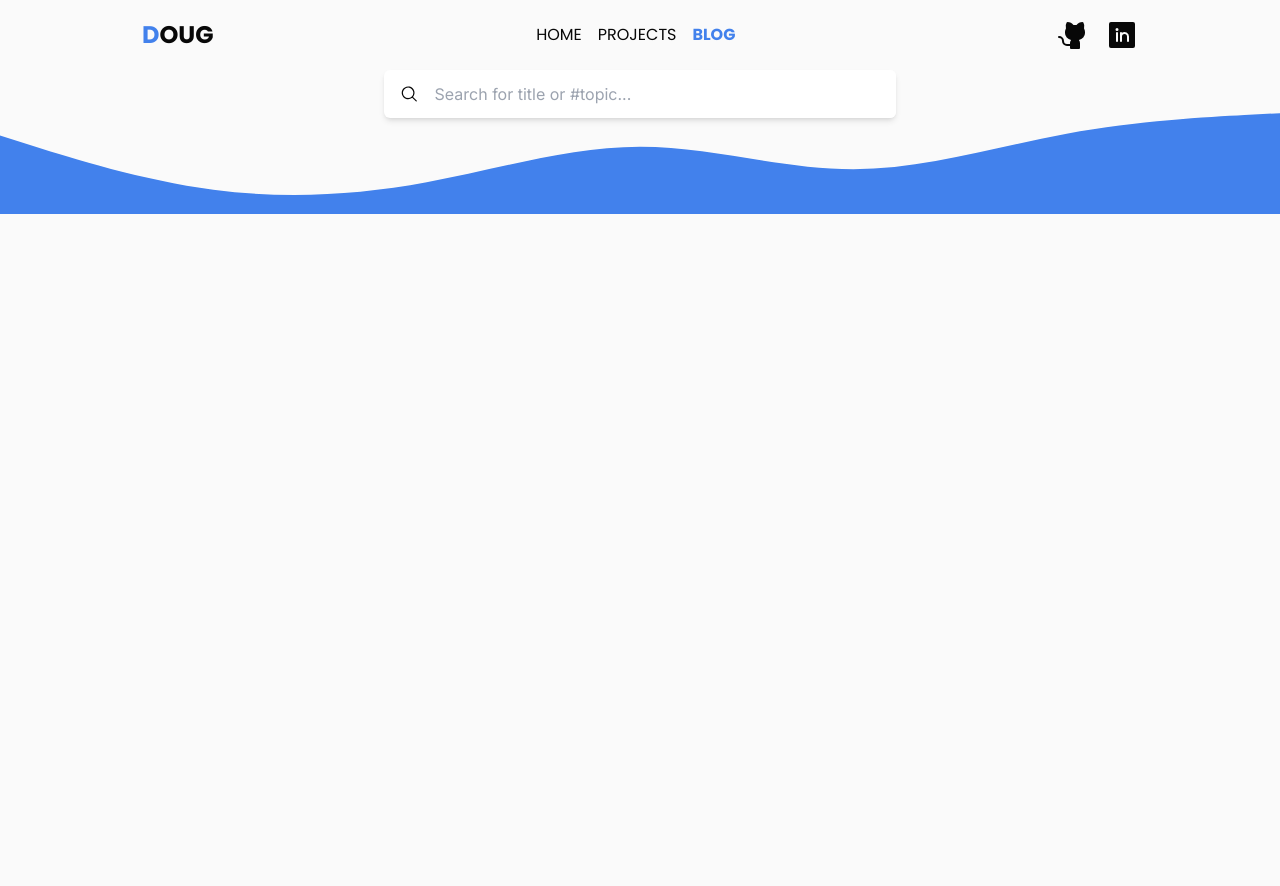
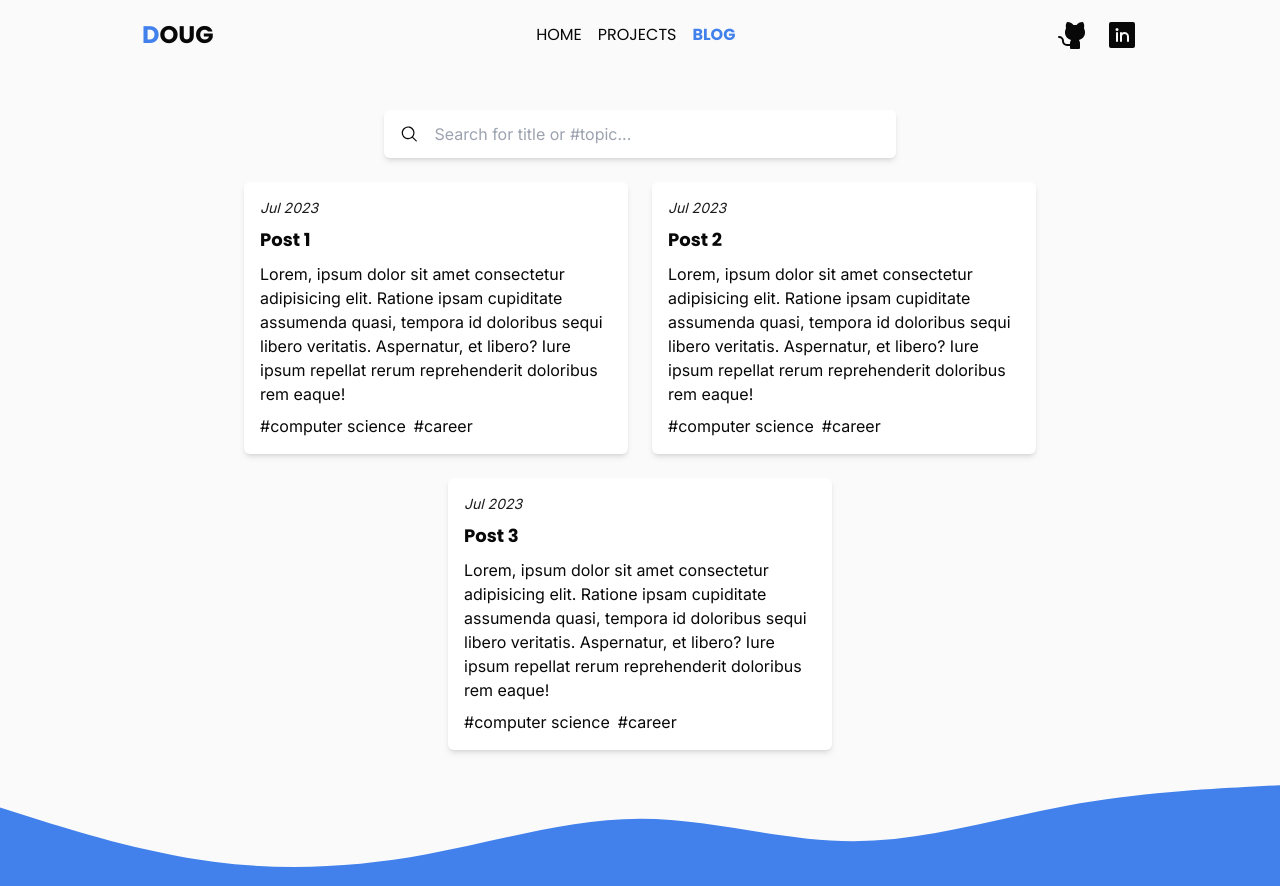
Before and after one commit to dougdomingos/portfolio, a Next.js app: page /blog in a window 1280 px wide. Before the commit the page ends 800 px from the top, so only its background shows below. Built offline with nearby package versions, Linux system fonts and the light colour scheme.

Commit message:
feat: add PostList component

```diff
--- a/src/app/blog/page.tsx
+++ b/src/app/blog/page.tsx
@@ -1,10 +1,10 @@
-import Searchbar from "@components/Searchbar";
 import Container from "@components/layout/Container";
+import Blog from "@components/pages/blog";
 
 export default function BlogPage() {
   return (
-    <Container className="flex justify-center">
-      <Searchbar />
+    <Container>
+      <Blog />
     </Container>
   )
 }
--- /dev/null
+++ b/src/components/pages/blog/PostList.tsx
@@ -0,0 +1,51 @@
+import { Post } from '@customTypes/Post';
+
+const posts: Post[] = [
+  {
+    title: 'Post 1',
+    description:
+      'Lorem, ipsum dolor sit amet consectetur adipisicing elit. Ratione ipsam cupiditate assumenda quasi, tempora id doloribus sequi libero veritatis. Aspernatur, et libero? Iure ipsum repellat rerum reprehenderit doloribus rem eaque!',
+    postDate: new Date('2023-07-01'),
+    topics: ['computer science', 'career'],
+  },
+  {
+    title: 'Post 2',
+    description:
+      'Lorem, ipsum dolor sit amet consectetur adipisicing elit. Ratione ipsam cupiditate assumenda quasi, tempora id doloribus sequi libero veritatis. Aspernatur, et libero? Iure ipsum repellat rerum reprehenderit doloribus rem eaque!',
+    postDate: new Date('2023-07-01'),
+    topics: ['computer science', 'career'],
+  },
+  {
+    title: 'Post 3',
+    description:
+      'Lorem, ipsum dolor sit amet consectetur adipisicing elit. Ratione ipsam cupiditate assumenda quasi, tempora id doloribus sequi libero veritatis. Aspernatur, et libero? Iure ipsum repellat rerum reprehenderit doloribus rem eaque!',
+    postDate: new Date('2023-07-01'),
+    topics: ['computer science', 'career'],
+  },
+];
+
+const PostList = () => (
+  <div className='flex flex-wrap justify-center w-full gap-6'>
+    {posts.map((post) => (
+      <article
+        key={post.title}
+        className='flex flex-col max-w-sm gap-2 bg-white-900 p-4 shadow-md rounded-md'>
+        <span className='text-sm text-black italic'>
+          {post.postDate.toLocaleDateString('en-US', {
+            year: 'numeric',
+            month: 'short',
+          })}
+        </span>
+        <h2 className='text-lg font-bold font-display'>{post.title}</h2>
+        <p>{post.description}</p>
+        <ul className='flex gap-2'>
+          {post.topics.map((topic) => (
+            <li key={topic}>&#x23;{topic}</li>
+          ))}
+        </ul>
+      </article>
+    ))}
+  </div>
+);
+
+export default PostList;
--- /dev/null
+++ b/src/components/pages/blog/index.tsx
@@ -0,0 +1,11 @@
+import Searchbar from '@components/Searchbar';
+import PostList from './PostList';
+
+const Blog = () => (
+  <section className='flex flex-col items-center py-10 gap-6'>
+    <Searchbar />
+    <PostList />
+  </section>
+);
+
+export default Blog;
--- /dev/null
+++ b/src/types/Post.ts
@@ -0,0 +1,6 @@
+export type Post = {
+  title: string;
+  description: string;
+  postDate: Date;
+  topics: string[];
+};
```
